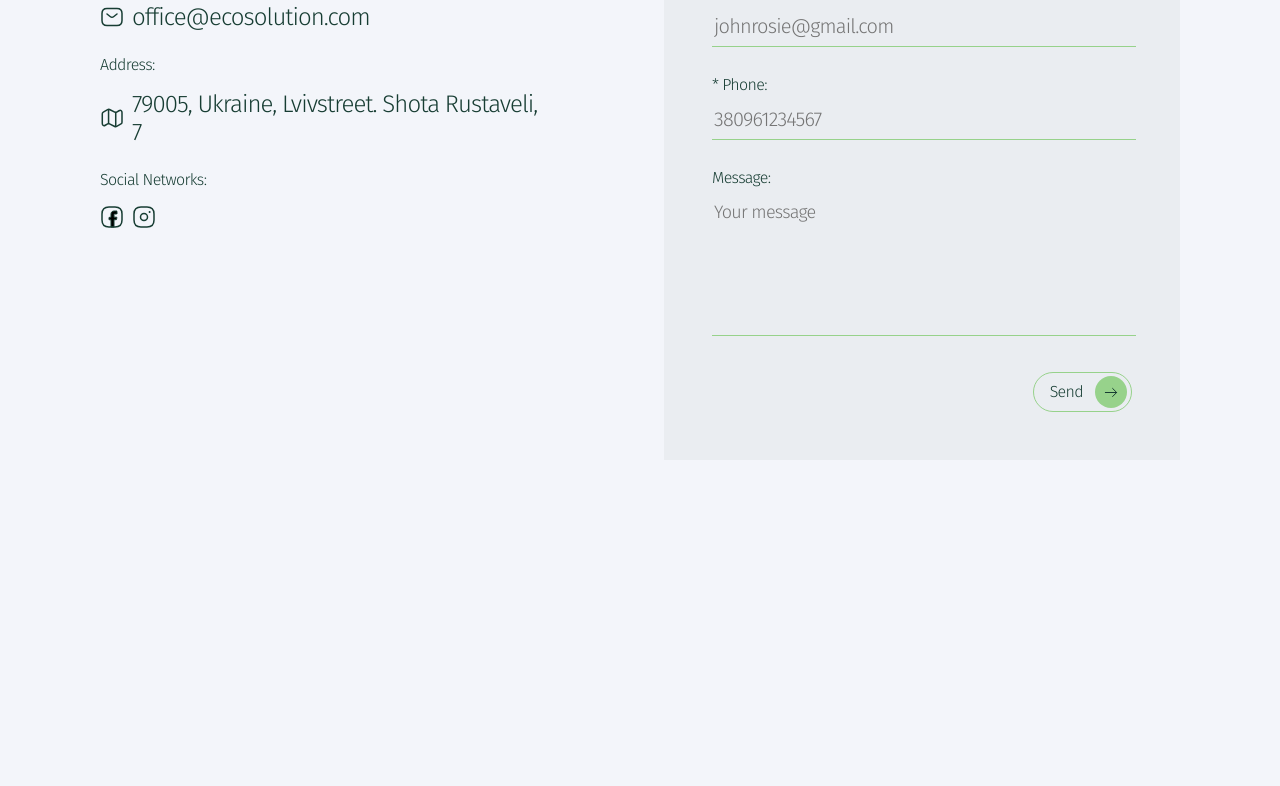
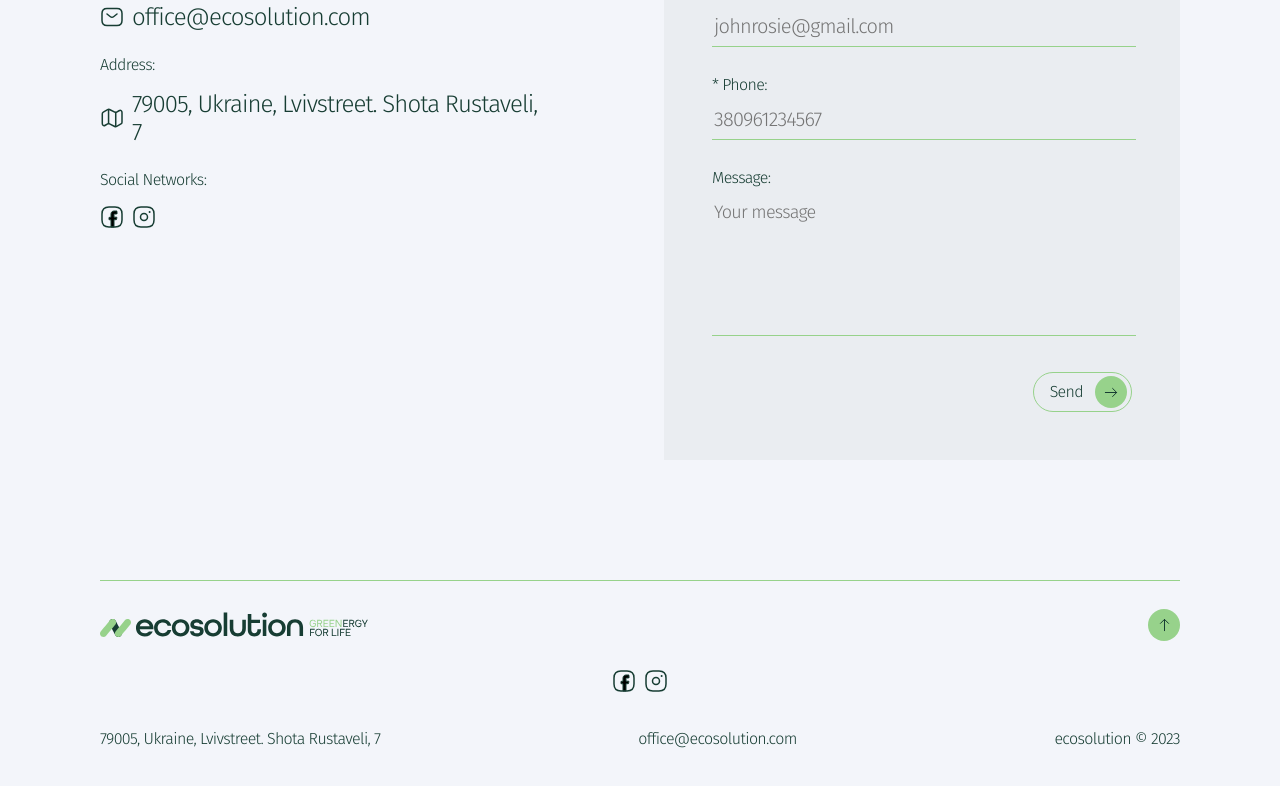
Before and after one commit to yurii-kovalchuk/ecosolution, a React (Vite) app: page / in a window 1280 px wide. Shown: the part 6829-7615 px from the top of the page. Before the commit the page ends 7409 px from the top, so only its background shows below. Built offline with nearby package versions, Linux system fonts and the light colour scheme.

Commit message:
create footer and add basic markup and styles

```diff
--- a/src/components/App/App.jsx
+++ b/src/components/App/App.jsx
@@ -5,6 +5,7 @@ import Cases from "../../sections/Cases/Cases";
 import Questions from "../../sections/Questions/Questions";
 import ContactUs from "../../sections/ContactUs/ContactUs";
 import Electricity from "../../sections/Electricity/Electricity";
+import Footer from "../Footer/Footer";
 
 function App() {
   return (
@@ -16,6 +17,7 @@ function App() {
       <Cases />
       <Questions />
       <ContactUs />
+      <Footer />
     </>
   );
 }
--- /dev/null
+++ b/src/components/Footer/Footer.jsx
@@ -0,0 +1,71 @@
+import scroolToSection from "../../utils/scrollToSection";
+import Container from "../Container/Container";
+import Logo from "../Header/Logo/Logo";
+import ArrowRightIcon from "../../assets/media/icons/arrow-right.svg?react";
+import FacebookIcon from "../../assets/media/icons/facebook.svg?react";
+import InstagramIcon from "../../assets/media/icons/instagram.svg?react";
+import {
+  FootContainer,
+  FootLinkIcon,
+  FootHead,
+  SocialIcons,
+  SocialLink,
+  AddressWrap,
+  Copyright,
+} from "./Footer.styled";
+
+const Footer = () => {
+  const handleClick = (id, evt) => {
+    evt.preventDefault();
+    scroolToSection(id);
+  };
+  return (
+    <footer>
+      <Container>
+        <FootContainer>
+          <FootHead>
+            <Logo />
+            <FootLinkIcon href="/" onClick={(evt) => handleClick("main", evt)}>
+              <ArrowRightIcon />
+            </FootLinkIcon>
+          </FootHead>
+          <SocialIcons>
+            <li>
+              <SocialLink
+                href="https://www.facebook.com/yurii.kovalchuk.7921"
+                rel="noopener noreferrer"
+                target="_blank"
+              >
+                <FacebookIcon />
+              </SocialLink>
+            </li>
+            <li>
+              <SocialLink
+                href="https://www.instagram.com/chasssit/"
+                rel="noopener noreferrer"
+                target="_blank"
+              >
+                <InstagramIcon />
+              </SocialLink>
+            </li>
+          </SocialIcons>
+          <AddressWrap>
+            <a
+              href="https://maps.app.goo.gl/msprbJhQzirMxe1q8"
+              rel="noopener noreferrer"
+              target="_blank"
+            >
+              <span>79005, Ukraine, Lvivstreet. Shota Rustaveli, 7</span>
+            </a>
+            <a href="mailto: office@ecosolution.com">
+              <span>office@ecosolution.com</span>
+            </a>
+            <span>ecosolution © 2023</span>
+          </AddressWrap>
+        </FootContainer>
+      </Container>
+    </footer>
+  );
+};
+
+export default Footer;
--- /dev/null
+++ b/src/components/Footer/Footer.styled.jsx
@@ -0,0 +1,98 @@
+import styled from "styled-components";
+
+export const FootContainer = styled.div`
+  padding: 24px 0;
+  border-top: 1px solid var(--green-btn-color);
+`;
+
+export const FootHead = styled.div`
+  margin-bottom: 24px;
+  display: flex;
+  justify-content: space-between;
+  align-items: center;
+`;
+
+export const FootLinkIcon = styled.a`
+  padding: 8px;
+  display: flex;
+  justify-content: center;
+  align-items: center;
+
+  border-radius: 100px;
+  background: var(--green-btn-color);
+
+  transition: background 0.3s ease;
+  svg {
+    transform: rotate(-90deg);
+
+    path {
+      stroke: var(--dark-green-btn-color);
+      transition: stroke 0.3s ease;
+    }
+  }
+
+  &:hover {
+    background: var(--dark-green-btn-color);
+    svg path {
+      stroke: var(--green-btn-color);
+    }
+  }
+`;
+
+export const SocialIcons = styled.ul`
+  margin-bottom: 24px;
+  display: flex;
+  justify-content: center;
+  gap: 8px;
+
+  svg path {
+    stroke: var(--dark-green-btn-color);
+  }
+`;
+
+export const SocialLink = styled.a`
+  display: flex;
+  justify-content: center;
+  align-items: center;
+
+  svg path {
+    transition: stroke 0.3s ease, color 0.3s ease;
+  }
+
+  &:hover {
+    svg path {
+      stroke: var(--green-btn-color);
+      color: var(--green-btn-color);
+    }
+  }
+`;
+
+export const AddressWrap = styled.div`
+  display: flex;
+  flex-direction: column;
+  justify-content: space-between;
+  align-items: center;
+  gap: 16px;
+
+  color: var(--dark-green-btn-color);
+  font-family: var(--second-font);
+  font-size: 16px;
+  font-style: normal;
+  font-weight: 400;
+  line-height: normal;
+  letter-spacing: -0.64px;
+
+  a {
+    line-height: normal;
+  }
+
+  @media screen and (min-width: 768px) {
+    flex-direction: row;
+    padding: 16px 0 40px;
+  }
+  @media screen and (min-width: 1280px) {
+    padding: 12px 0 36px;
+  }
+`;
+
+export const Copyright = styled.span``;
--- a/src/sections/ContactUs/ContactUs.styled.jsx
+++ b/src/sections/ContactUs/ContactUs.styled.jsx
@@ -83,6 +83,9 @@ export const ContactsLink = styled.a`
 
   svg {
     flex-shrink: 0;
+    path {
+      transition: stroke 0.3s ease;
+    }
   }
 
   &:hover {
@@ -113,6 +116,10 @@ export const SocialLink = styled.a`
   justify-content: center;
   align-items: center;
 
+  svg path {
+    transition: stroke 0.3s ease, color 0.3s ease;
+  }
+
   &:hover {
     svg path {
       stroke: var(--green-btn-color);
@@ -122,6 +129,7 @@ export const SocialLink = styled.a`
 
   @media screen and (min-width: 1280px) {
     padding: 0;
+  }
 `;
 
 export const FormWrap = styled.div`
```
